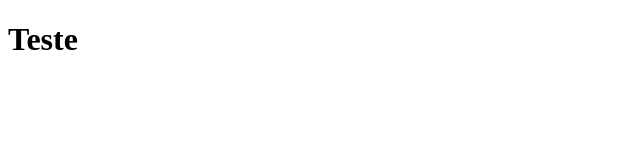
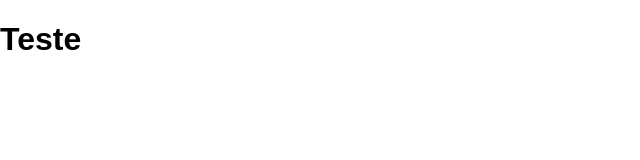
Before and after one commit to MarceloSiqueira7/moviesApi, a React (Vite) app: page / in a window 1280 px wide. Shown: the top 160 px of the page, without its empty margins (0-640 px from the left). Built offline with nearby package versions, Linux system fonts and the light colour scheme.

Commit message:
:art: style: reformulated and added global styles

```diff
--- a/src/App.jsx
+++ b/src/App.jsx
@@ -1,6 +1,9 @@
+import GlobalStyle from './styles/global';
+
 function App() {
   return (
     <>
+        <GlobalStyle />
         <h1>Teste</h1>
     </>
   );
--- a/src/styles/global.js
+++ b/src/styles/global.js
@@ -1,5 +1,10 @@
 import { createGlobalStyle } from "styled-components";
 
 export default createGlobalStyle`
-    font-family: Arial, Helvetica, sans-serif;
+    body {
+        box-sizing: border-box;
+        margin: 0;
+        padding: 0;
+        font-family: Arial, Helvetica, sans-serif;
+    }
 `
```
